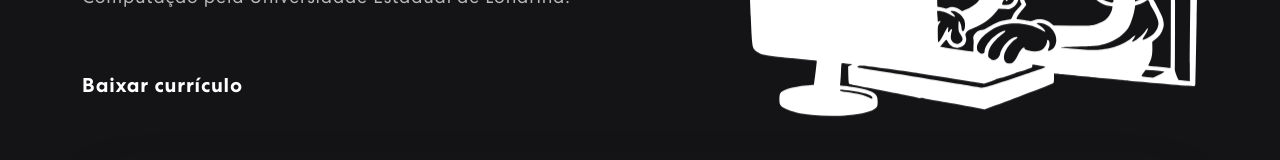
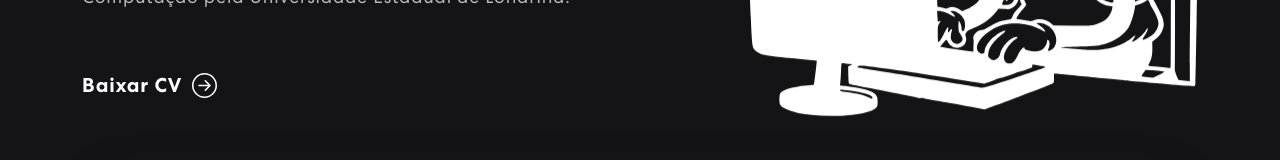
Before and after one commit to rafatokairin/Resume, a React (Create React App) app in the folder frontend/: page / in a window 1280 px wide. Shown: the part 583-743 px from the top of the page. Built offline with nearby package versions, Linux system fonts and the light colour scheme.

Commit message:
style: End download function

```diff
--- a/frontend/src/components/Banner.js
+++ b/frontend/src/components/Banner.js
@@ -68,7 +68,7 @@ export const Banner = () => {
                       document.body.removeChild(link);
                     }}
                   >
-                  Baixar currículo
+                    Baixar CV <ArrowRightCircle size={25} />
                   </button>
               </div>}
             </TrackVisibility>
```
Lines whose indentation alone changed are shown as unchanged.
